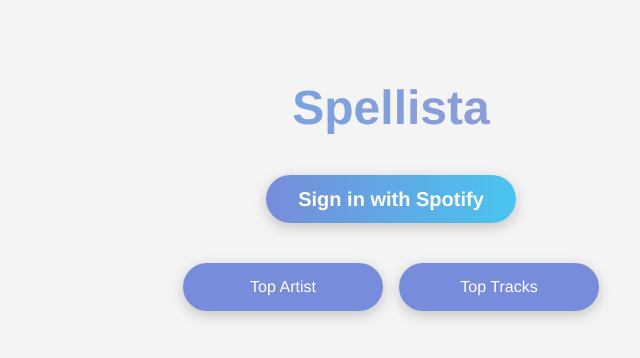
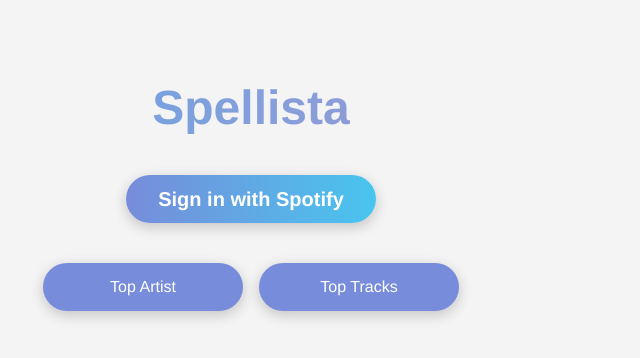
Before and after one commit to t-naganuma/next-spotify-api-tutorial, a Next.js app: page / in a window 1280 px wide. Shown: the top 358 px of the page, without its empty margins (249-889 px from the left). Built offline with nearby package versions, Linux system fonts and the light colour scheme.

Commit message:
style: タブレットレイアウト調整

```diff
--- a/styles/layout/Content.module.scss
+++ b/styles/layout/Content.module.scss
@@ -100,6 +100,9 @@
   bottom: 0;
   width: 100%;
   @include responsive(sm) {
+    padding: rem(16px) 5%;
+  }
+  @include responsive(lg) {
     padding: rem(16px) 0;
   }
   &_inner {
--- a/styles/layout/Layout.module.scss
+++ b/styles/layout/Layout.module.scss
@@ -15,7 +15,10 @@
   position: relative;
   width: 100%;
   @include responsive(sm) {
-    max-width: 1000px;
+    width: 90%;
+  }
+  @include responsive(lg) {
+    width: 100%;
   }
 }
 
```
Also changed, not shown: styles/components/Header.module.scss (+7 -1 lines).
